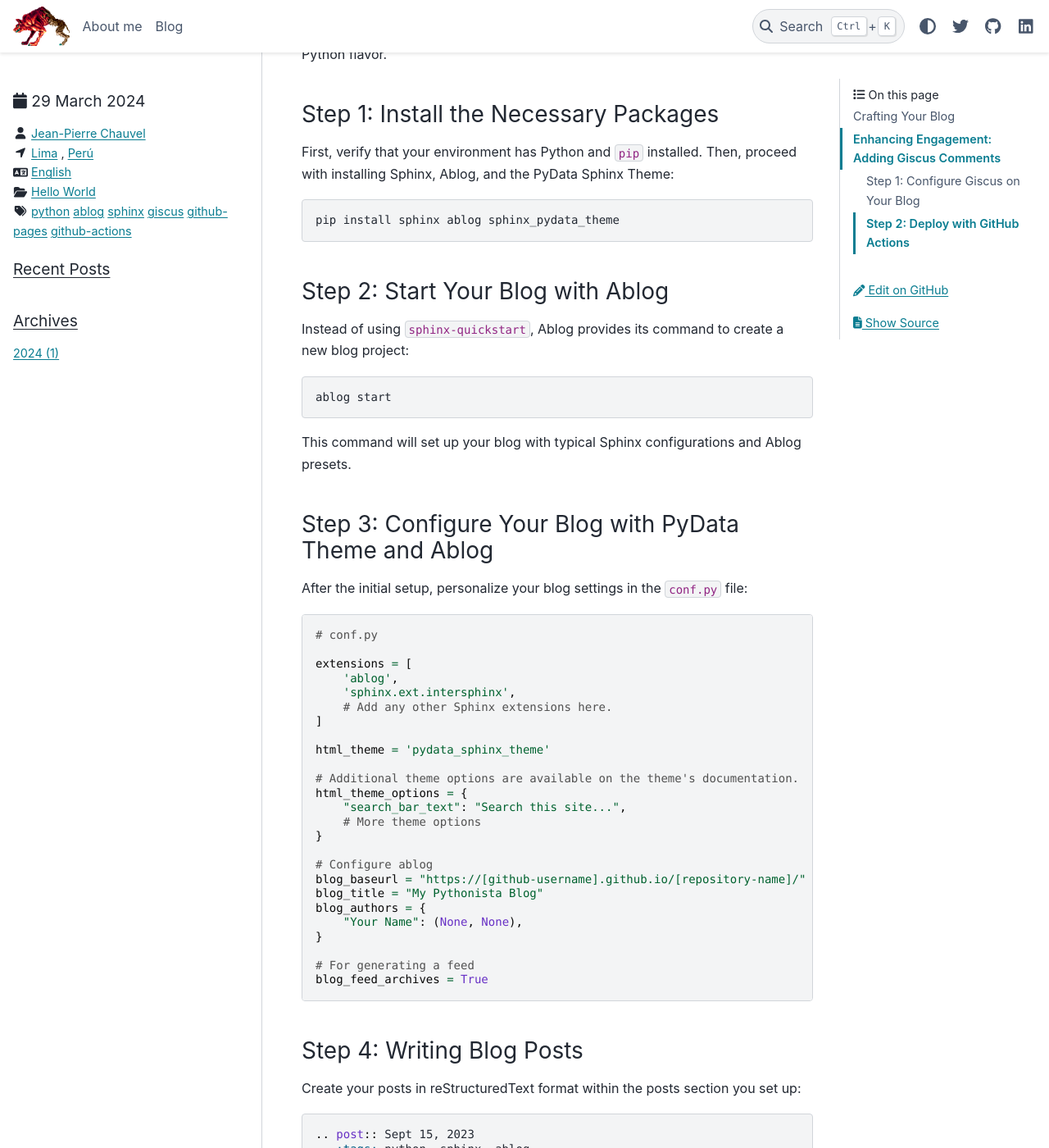
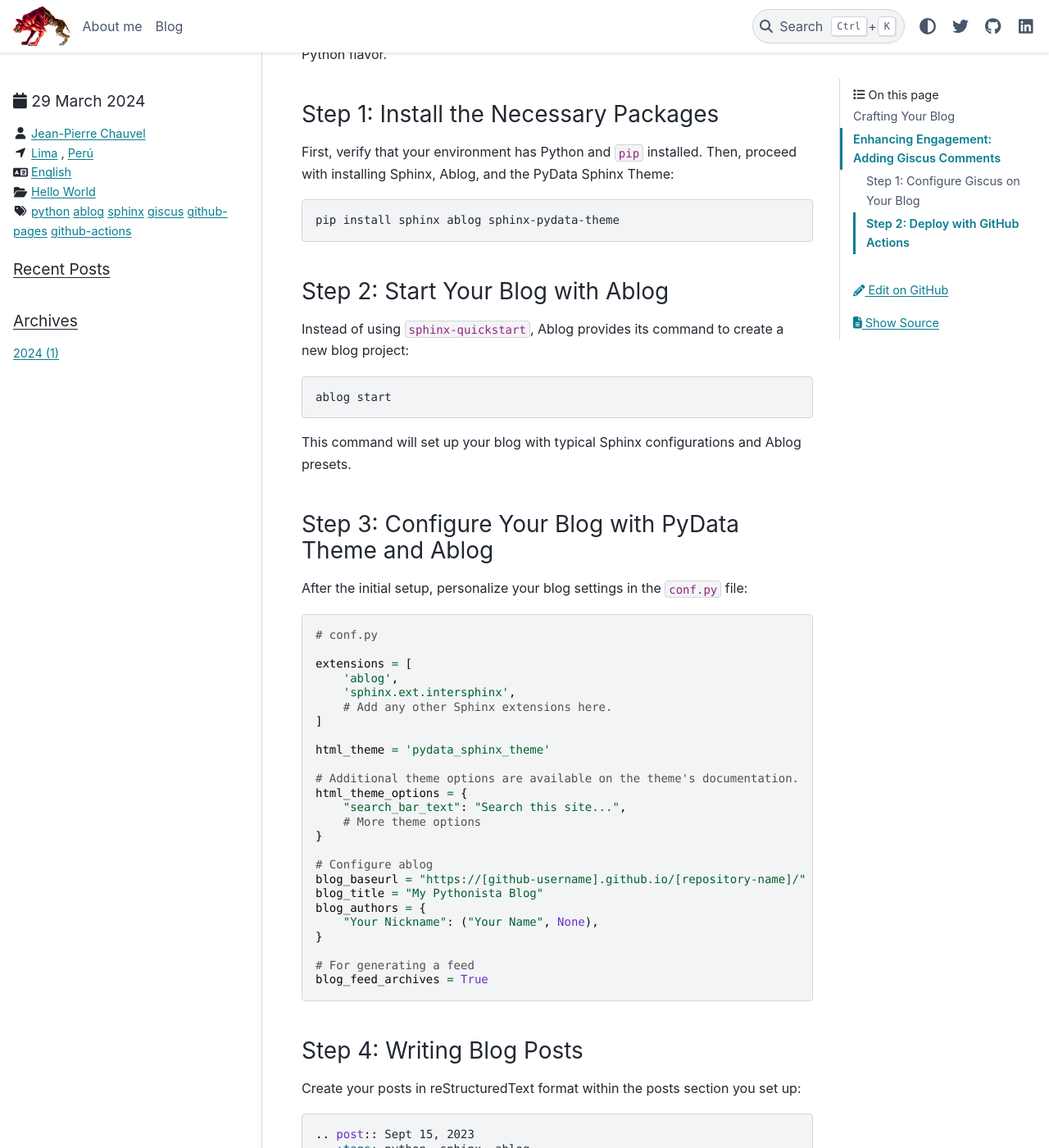
Before and after one commit to jpchauvel/chauvel.org, a Sphinx documentation site: the page built from source/blog/2024/building-blog-from-scratch.md, in a window 1280 px wide and 1400 px high, scrolled down 531 px. Shown: the whole window at 82% size. Built offline with Sphinx 7.4.7 and the PyData theme 0.15.4, drawn with Linux system fonts in a browser that asks for light colours; comment, search, counter and statistics services are not loaded.

Commit message:
fixing issues with the blog building article

````diff
--- a/source/blog/2024/building-blog-from-scratch.md
+++ b/source/blog/2024/building-blog-from-scratch.md
@@ -20,7 +20,7 @@ Let's run through the steps to create your blog's scaffolding and content, all w
 First, verify that your environment has Python and `pip` installed. Then, proceed with installing Sphinx, Ablog, and the PyData Sphinx Theme:
 
 ```bash
-pip install sphinx ablog sphinx_pydata_theme
+pip install sphinx ablog sphinx-pydata-theme
 ```
 
 ### Step 2: Start Your Blog with Ablog
@@ -58,7 +58,7 @@ html_theme_options = {
 blog_baseurl = "https://[github-username].github.io/[repository-name]/"
 blog_title = "My Pythonista Blog"
 blog_authors = {
-    "Your Name": (None, None),
+    "Your Nickname": ("Your Name", None),
 }
 
 # For generating a feed
````
